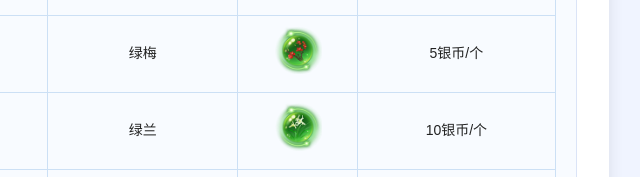
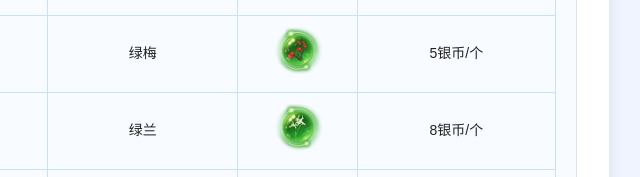
Before and after one commit to AHSDASKJDH/AHSDASKJDH.github.io, a plain HTML site: page index.html in a window 1280 px wide. Shown: the part 2758-2935 px from the top of the page, 491-1131 px from the left. Drawn offline with Linux system fonts and the light colour scheme.

Commit message:
Update index.html

```diff
--- a/index.html
+++ b/index.html
@@ -228,7 +228,7 @@
                 <tr><td>盛牡丹·普通</td><td>绿牡丹</td><td><img src="" data-src="盛牡丹·普通.png" alt="盛牡丹·普通"></td><td>5银币/个</td></tr>
                 <tr><td>隐世菊·普通</td><td>绿菊</td><td><img src="" data-src="隐世菊·普通.png" alt="隐世菊·普通"></td><td>5银币/个</td></tr>
                 <tr><td>凌寒梅·普通</td><td>绿梅</td><td><img src="" data-src="凌寒梅·普通.png" alt="凌寒梅·普通"></td><td>5银币/个</td></tr>
-                <tr><td>空谷兰·普通</td><td>绿兰</td><td><img src="" data-src="空谷兰·普通.png" alt="空谷兰·普通"></td><td>10银币/个</td></tr>
+                <tr><td>空谷兰·普通</td><td>绿兰</td><td><img src="" data-src="空谷兰·普通.png" alt="空谷兰·普通"></td><td>8银币/个</td></tr>
                 <tr><td>君子竹·普通</td><td>绿竹</td><td><img src="" data-src="君子竹·普通.png" alt="君子竹·普通"></td><td>5银币/个</td></tr>
                 <tr><td>精良灵魂印记碎片</td><td>直面紫碎</td><td><img src="" data-src="精良灵魂印记碎片.png" alt="精良灵魂印记碎片"></td><td>0.5银币/个</td></tr>
                 <tr><td>卓越灵魂印记碎片</td><td>直面金碎</td><td><img src="" data-src="卓越灵魂印记碎片.png" alt="卓越灵魂印记碎片"></td><td>2银币/个</td></tr>
```
